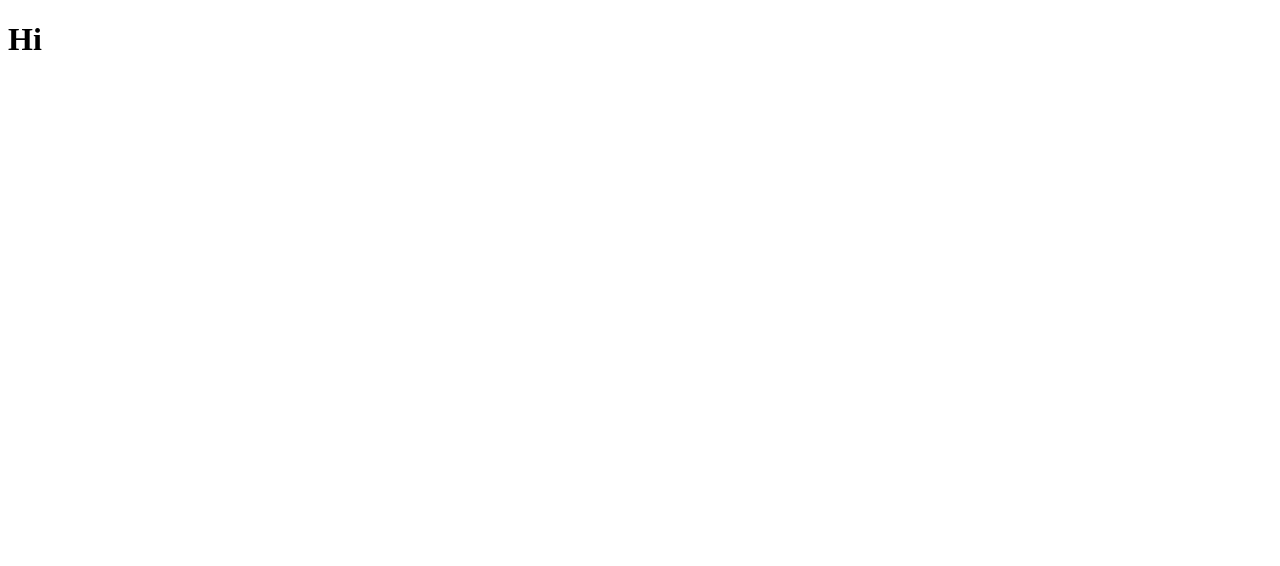
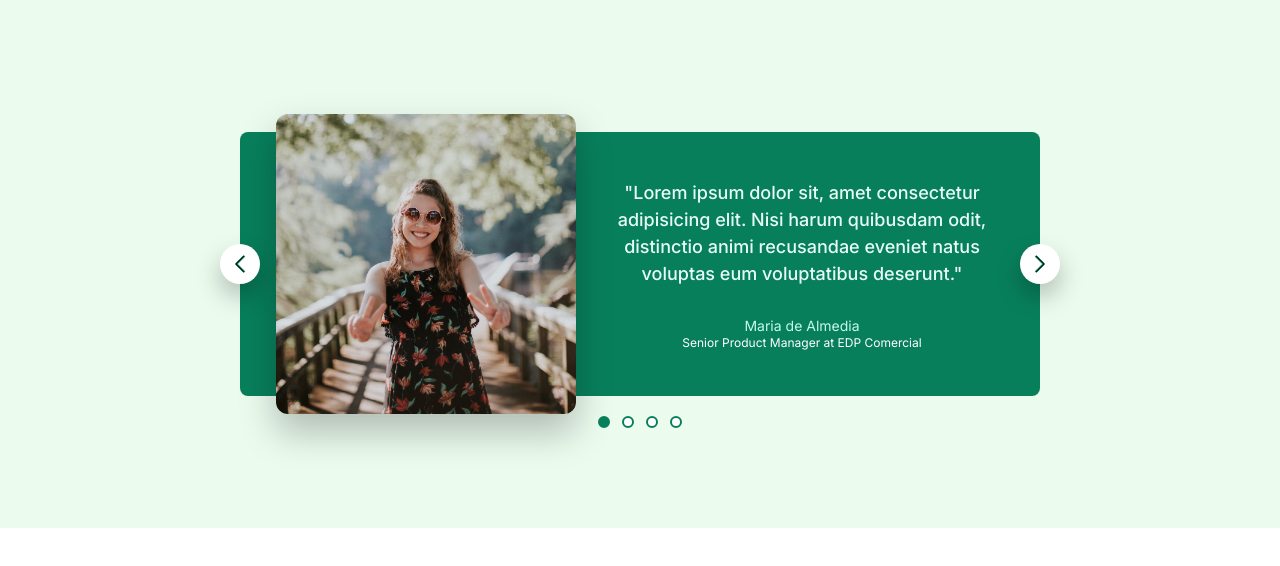
Before and after one commit to colingreens/react-components, a React (Vite) app: page / in a window 1280 px wide. Shown: the top 566 px of the page. Built offline with nearby package versions, Linux system fonts and the light colour scheme.

Commit message:
static carousel added

```diff
--- /dev/null
+++ b/components/carousel/carousel.jsx
@@ -0,0 +1,35 @@
+import { ChevronLeftIcon, ChevronRightIcon } from "@heroicons/react/24/solid";
+import classes from "./carousel.module.css";
+
+export default function Carousel() {
+  return (
+    <div className={classes.carousel}>
+      <img src="/maria.jpg" alt="Maria de Almedia" />
+      <blockquote>
+        <p className={classes["testimonial-text"]}>
+          "Lorem ipsum dolor sit, amet consectetur adipisicing elit. Nisi harum
+          quibusdam odit, distinctio animi recusandae eveniet natus voluptas eum
+          voluptatibus deserunt."
+        </p>
+        <p className={classes["testimonial-author"]}>Maria de Almedia</p>
+        <p className={classes["testimonial-job"]}>
+          Senior Product Manager at EDP Comercial
+        </p>
+      </blockquote>
+      <button className={`${classes.btn} ${classes["btn--left"]}`}>
+        <ChevronLeftIcon className={classes["btn-icon"]} />
+      </button>
+      <button className={`${classes.btn} ${classes["btn--right"]}`}>
+        <ChevronRightIcon className={classes["btn-icon"]} />
+      </button>
+      <div className={classes.dots}>
+        <button className={`${classes.dot} ${classes["dot--filled"]}`}>
+          &nbsp;
+        </button>
+        <button className={classes.dot}>&nbsp;</button>
+        <button className={classes.dot}>&nbsp;</button>
+        <button className={classes.dot}>&nbsp;</button>
+      </div>
+    </div>
+  );
+}
--- /dev/null
+++ b/components/carousel/carousel.module.css
@@ -0,0 +1,123 @@
+@import url("https://fonts.googleapis.com/css2?family=Inter:wght@400;500;700&display=swap");
+/*
+SPACING SYSTEM (px)
+2 / 4 / 8 / 12 / 16 / 24 / 32 / 48 / 64 / 80 / 96 / 128
+
+FONT SIZE SYSTEM (px)
+10 / 12 / 14 / 16 / 18 / 20 / 24 / 30 / 36 / 44 / 52 / 62 / 74 / 86 / 98
+*/
+
+/*
+MAIN COLOR: #087f5b
+GREY COLOR: #343a40
+*/
+
+* {
+  margin: 0;
+  padding: 0;
+  box-sizing: border-box;
+}
+
+/* ------------------------ */
+/* GENERAL STYLES */
+/* ------------------------ */
+body {
+  font-family: "Inter", sans-serif;
+  color: #343a40;
+  line-height: 1;
+}
+
+.carousel {
+  width: 800px;
+  margin: 100px auto;
+  background-color: #087f5b;
+  padding: 32px 48px 32px 86px;
+  border-radius: 8px;
+  position: relative;
+  color: #fff;
+
+  display: flex;
+  align-items: center;
+  gap: 86px;
+}
+
+img {
+  height: 200px;
+  border-radius: 8px;
+  transform: scale(1.5);
+  box-shadow: 0 12px 24px rgba(0, 0, 0, 0.25);
+}
+
+.testimonial-text {
+  font-size: 18px;
+  font-weight: 500;
+  line-height: 1.5;
+  margin-bottom: 32px;
+  color: #e6fcf5;
+}
+.testimonial-author {
+  font-size: 14px;
+  margin-bottom: 4px;
+  color: #c3fae8;
+}
+.testimonial-job {
+  font-size: 12px;
+}
+
+/* CONTROLS */
+
+.btn {
+  background-color: #fff;
+  border: none;
+  height: 40px;
+  width: 40px;
+  border-radius: 50%;
+  position: absolute;
+  box-shadow: 0 12px 24px rgba(0, 0, 0, 0.25);
+  cursor: pointer;
+
+  display: flex;
+  align-items: center;
+  justify-content: center;
+}
+
+.btn--left {
+  left: 0;
+  top: 50%;
+  transform: translate(-50%, -50%);
+}
+
+.btn--right {
+  right: 0;
+  top: 50%;
+  transform: translate(50%, -50%);
+}
+
+.btn-icon {
+  height: 24px;
+  width: 24px;
+  stroke: #087f5b;
+}
+
+.dots {
+  position: absolute;
+  left: 50%;
+  bottom: 0;
+  transform: translate(-50%, 32px);
+
+  display: flex;
+  gap: 12px;
+}
+
+.dot {
+  height: 12px;
+  width: 12px;
+  background-color: #fff;
+  border: 2px solid #087f5b;
+  border-radius: 50%;
+  cursor: pointer;
+}
+
+.dot--filled {
+  background-color: #087f5b;
+}
--- a/src/App.css
+++ b/src/App.css
@@ -1,4 +1,5 @@
 #root {
+  background-color: #ebfbee;
   max-width: 1280px;
   margin: 0 auto;
   padding: 2rem;
--- a/src/App.jsx
+++ b/src/App.jsx
@@ -1,9 +1,8 @@
+import Carousel from "../components/carousel/carousel";
+import "./App.css";
+
 function App() {
-  return (
-    <div>
-      <h1>Hi</h1>
-    </div>
-  );
+  return <Carousel />;
 }
 
 export default App;
```
